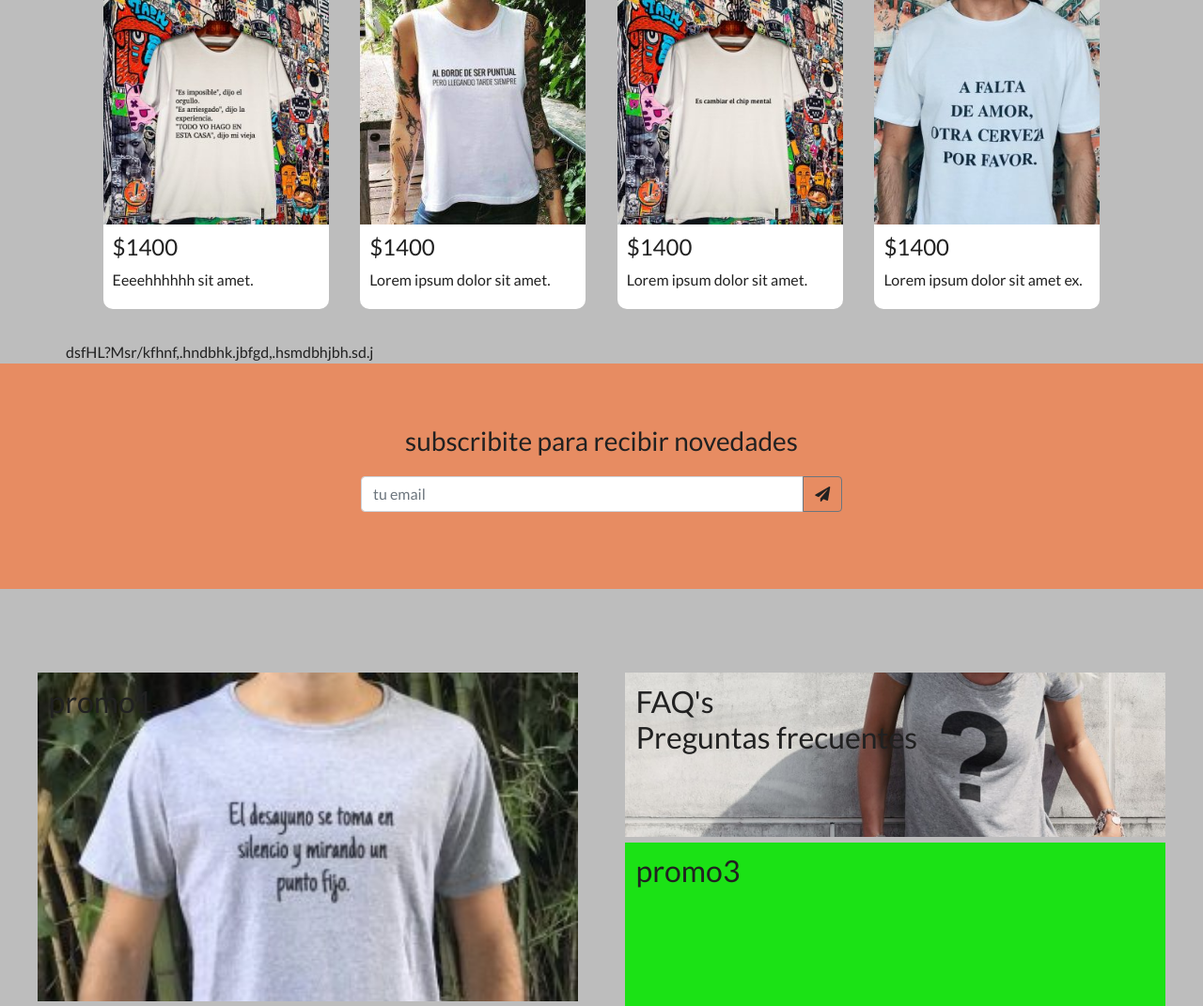
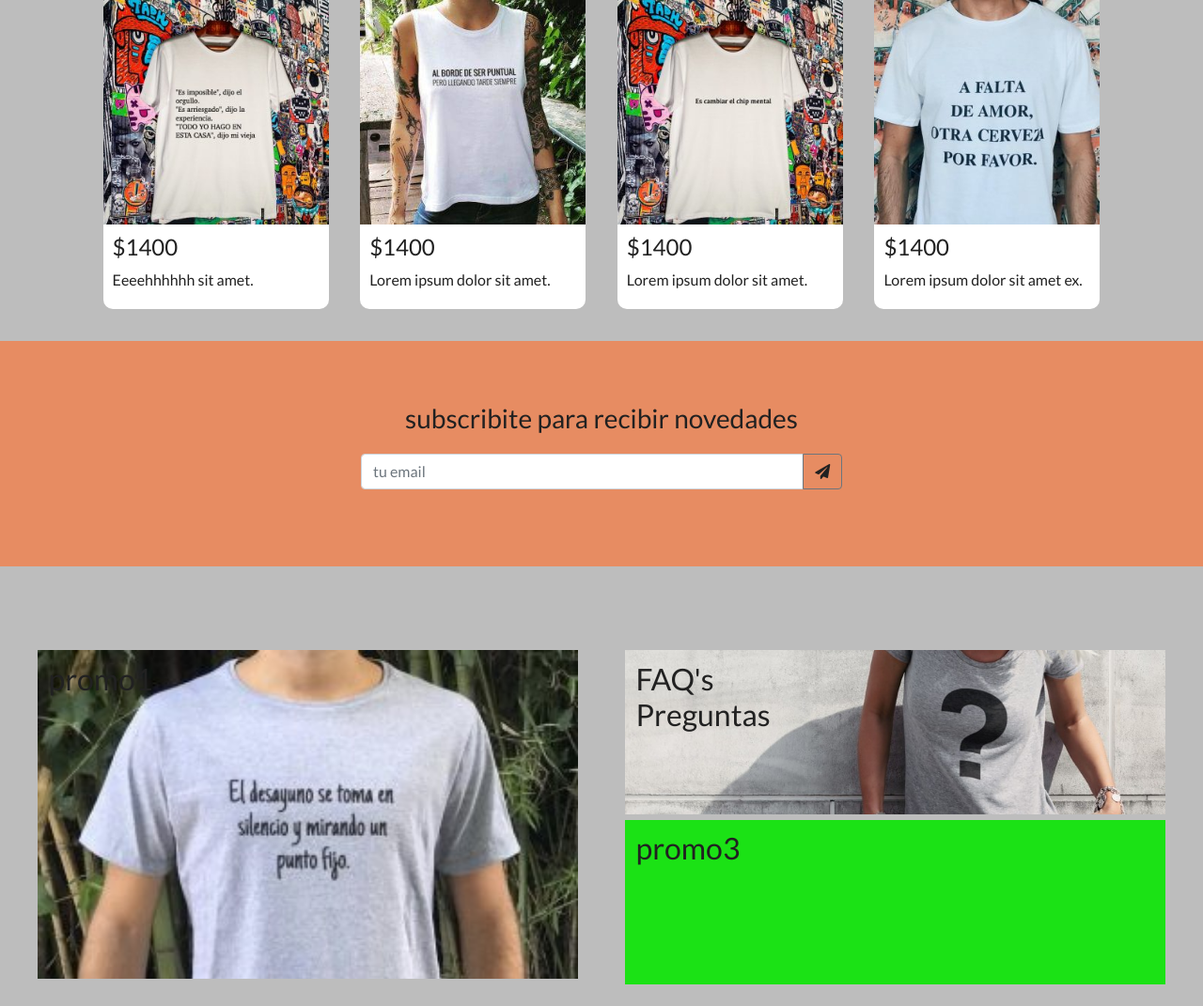
Before and after one commit to nicahdemarco/JNN-e-commerce, a PHP site: page / in a window 1280 px wide. Shown: the part 1482-2553 px from the top of the page at 94% size. Run offline with PHP 8.4, Linux system fonts and the light colour scheme; some libraries are stand-ins or nearby versions.

Commit message:
correcciones menores en error404.php - correcciones menores en index.php

```diff
--- a/error404.php
+++ b/error404.php
@@ -17,6 +17,6 @@
                     </h2>
                 </div>
             </div>
-        </div>,sdkhlgbnskhnksthn;/lshn.lfghjm
+        </div>
     </body>
 </html>
--- a/index.php
+++ b/index.php
@@ -130,7 +130,7 @@ require_once('baseDatos.php');
 						</article>
 				<?php endforeach;?>
 			</section>
-		dsfHL?Msr/kfhnf,.hndbhk.jbfgd,.hsmdbhjbh.sd.j
+
 		</div>
 
 		<section class="col-md-12 w-100 mails">
@@ -153,7 +153,7 @@ require_once('baseDatos.php');
 			<div class="col-md-6 col-sm-12 promo-content">
 				<a href="FAQ.php">
 					<article class="promo2">
-					<h2>FAQ's <br>Preguntas frecuentes</h2>
+					<h2>FAQ's <br>Preguntas</h2>
 				</article>
 				</a>
 				<article class="promo3">
```
